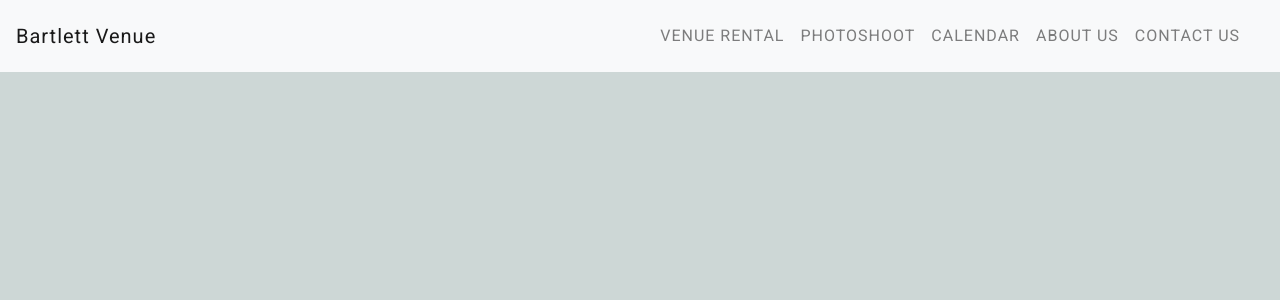
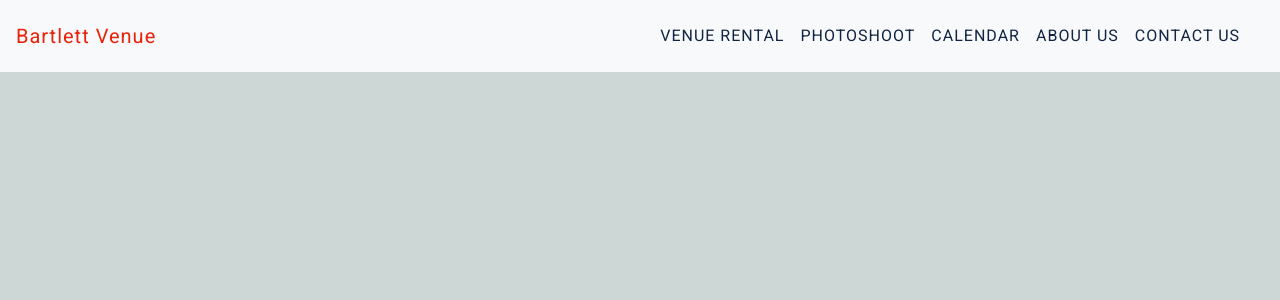
Before and after one commit to BartlettVenue/venueApp, a React (Create React App) app in the folder client/: page / in a window 1280 px wide. Shown: the top 300 px of the page. Built offline with nearby package versions, Linux system fonts and the light colour scheme; a web font is replaced by a local one.

Commit message:
added css

```diff
--- a/client/src/components/Navbar/index.jsx
+++ b/client/src/components/Navbar/index.jsx
@@ -4,7 +4,7 @@ export default function index() {
     return (
         // ! bootstrap navbar from https://getbootstrap.com/docs/4.5/components/navbar/
         <nav className="navbar navbar-expand-lg navbar-light bg-light">
-            <a className="navbar-brand" href="/">
+            <a className="navbar-brand logo" href="/">
                 {/* //todo add logo here & remove Bartlett Venue text */}
                 {/* <img src="" width="30" height="30" className="d-inline-block align-top" alt="" loading="lazy" /> */}
                     Bartlett Venue
--- a/client/src/scss/_css.scss
+++ b/client/src/scss/_css.scss
@@ -25,3 +25,12 @@ body {
         color: $light-black;
     }
 }
+
+
+.nav-link {
+    color: $primary !important;
+}
+
+.logo {
+    color: darken($secondary, 20%) !important;
+}
--- a/client/src/scss/_variables.scss
+++ b/client/src/scss/_variables.scss
@@ -5,7 +5,7 @@
 
 /* SCSS HEX for Bartlett Venue */
 $oxford-blue: #102542ff;
-$bittersweet: rgb(245, 78, 59);
+$bittersweet: #f87060ff;
 $light-gray: #cdd7d6ff;
 $grullo: #b3a394ff;
 $white: #ffffffff;
@@ -83,8 +83,8 @@ $colors: map-merge(
   $colors
 );
 
-$primary:       $blue !default;
-$secondary:     $gray-600 !default;
+$primary:       $oxford-blue !default;
+$secondary:     $bittersweet !default;
 $success:       $green !default;
 $info:          $cyan !default;
 $warning:       $yellow !default;
```
